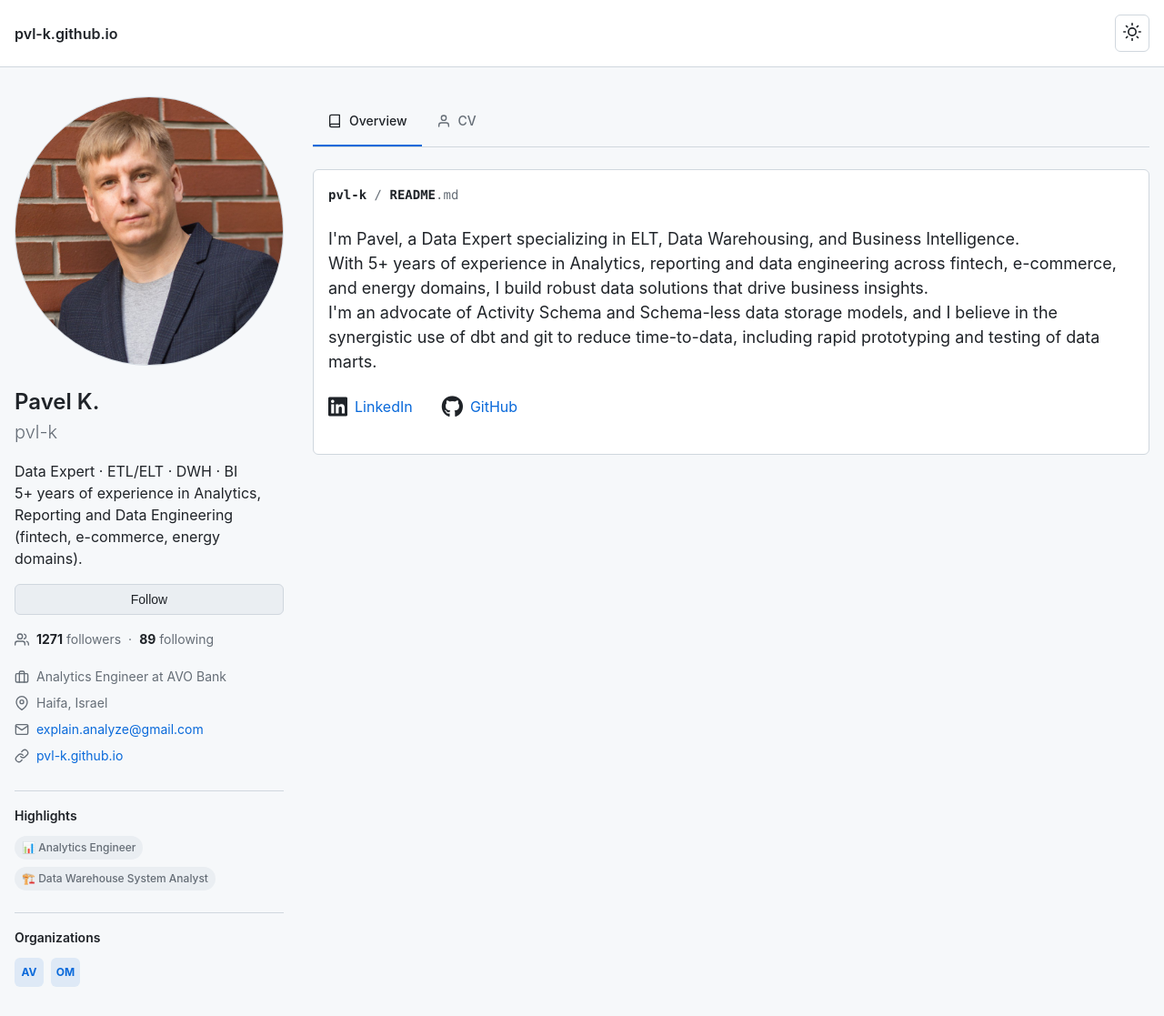
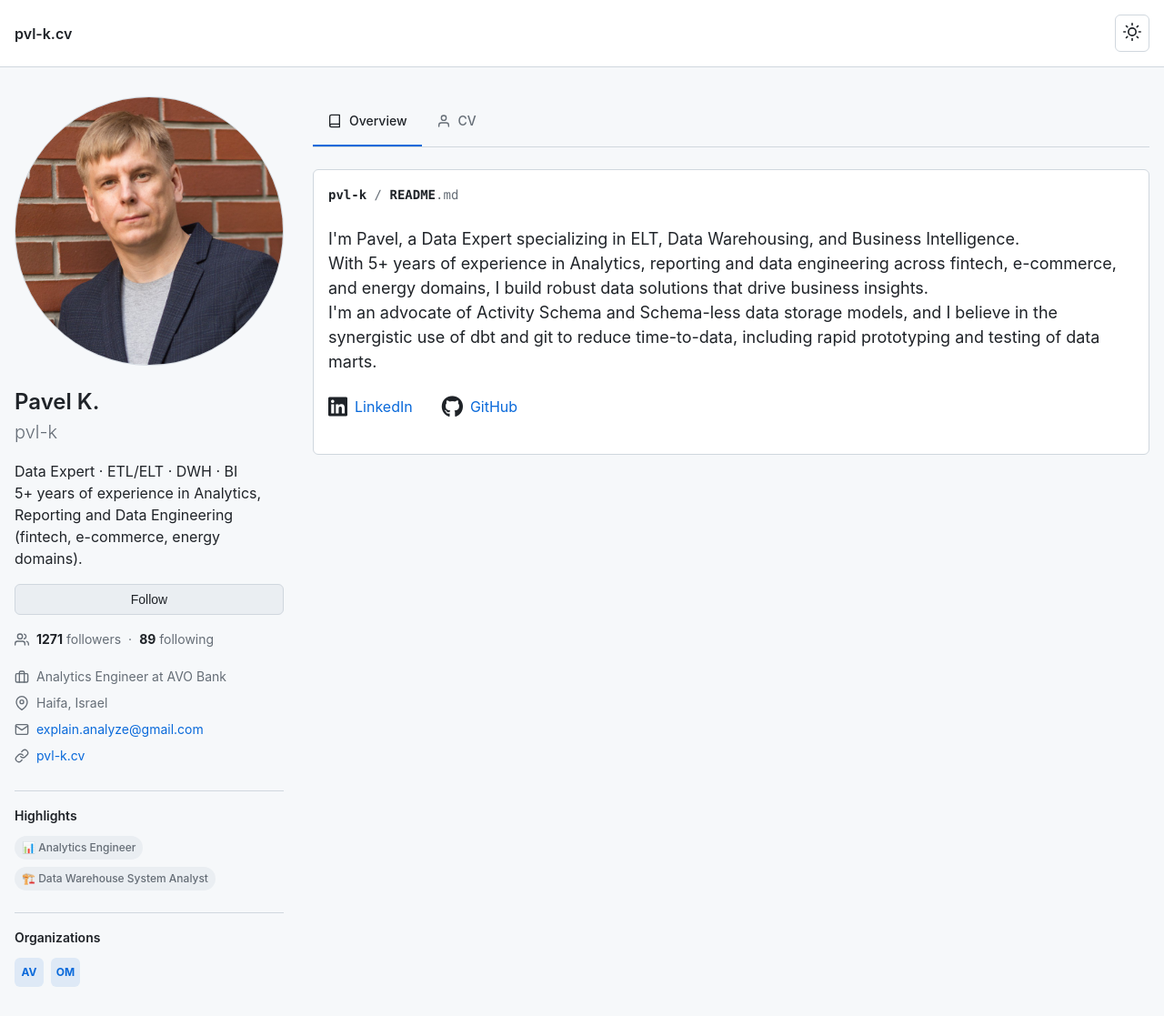
Before and after one commit to pvl-k/pvl-k.github.io, a Jekyll site: the page built from index.html, in a window 1280 px wide. Shown: the whole page at 91% size. Built offline with Jekyll 4.4.1, drawn with Linux system fonts in a browser that asks for light colours.

Commit message:
change domain name for web page

```diff
--- a/_config.yml
+++ b/_config.yml
@@ -3,7 +3,7 @@ title: Pavel K. - Analytics Engineer & DWH System Analys
 description: Personal page of Pavel K. - Analytics Engineer & DWH System Analys
 author: Pavel K.
 email: explain.analyze@gmail.com
-url: "https://pvl-k.github.io"
+url: "https://pvl-k.cv"
 baseurl: ""
 
 # Build settings
--- a/_data/sidebar.yml
+++ b/_data/sidebar.yml
@@ -20,8 +20,8 @@ info:
     text: explain.analyze@gmail.com
     link: mailto:explain.analyze@gmail.com
   - icon: link
-    text: pvl-k.github.io
-    link: https://pvl-k.github.io
+    text: pvl-k.cv
+    link: https://pvl-k.cv
 
 highlights:
   - "📊 Analytics Engineer"
--- a/_includes/header.html
+++ b/_includes/header.html
@@ -1,7 +1,7 @@
 <header class="header">
     <div class="header-container">
         <div class="header-left">
-            <span class="header-username">pvl-k.github.io</span>
+            <span class="header-username">pvl-k.cv</span>
         </div>
         <button id="theme-toggle" class="theme-toggle" aria-label="Toggle theme">
             <span class="icon-sun">{% include icons/sun.html %}</span>
```
